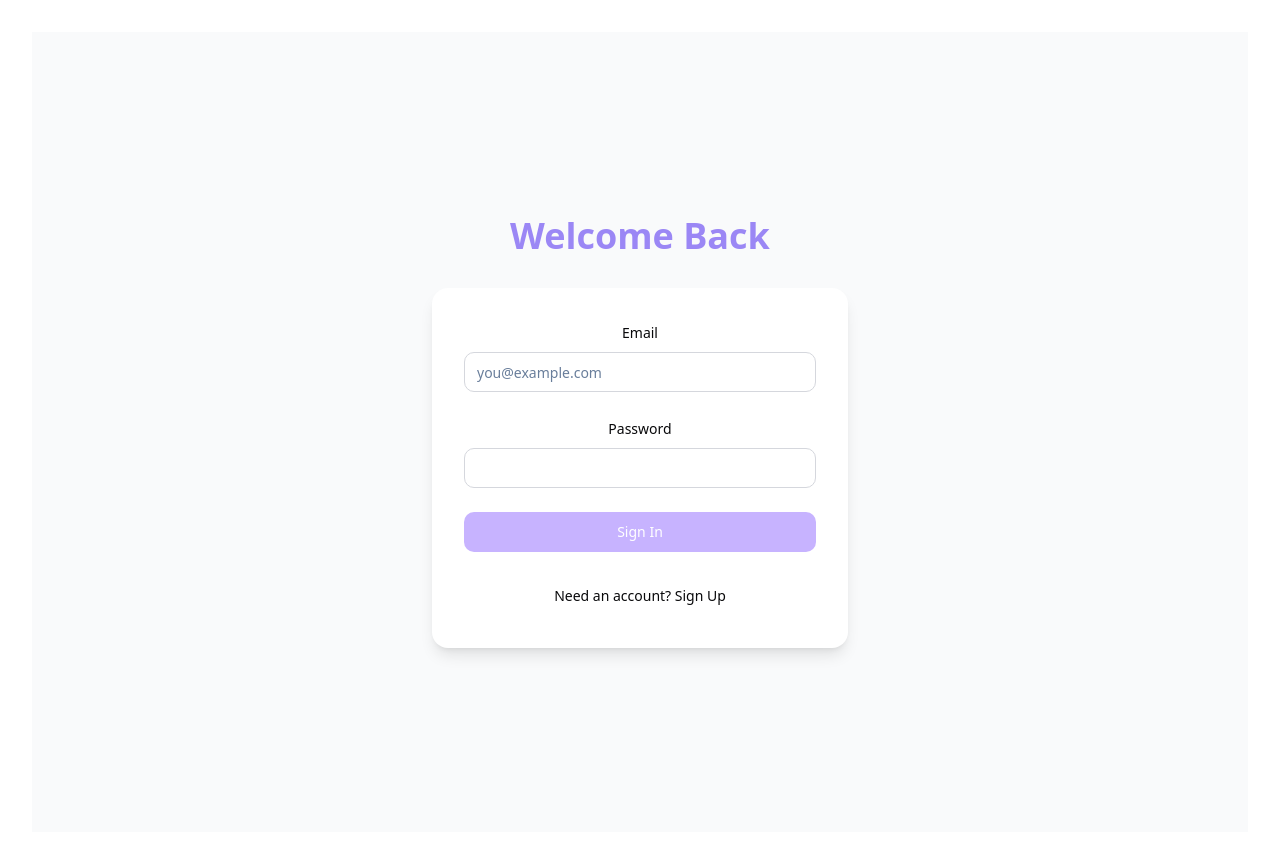
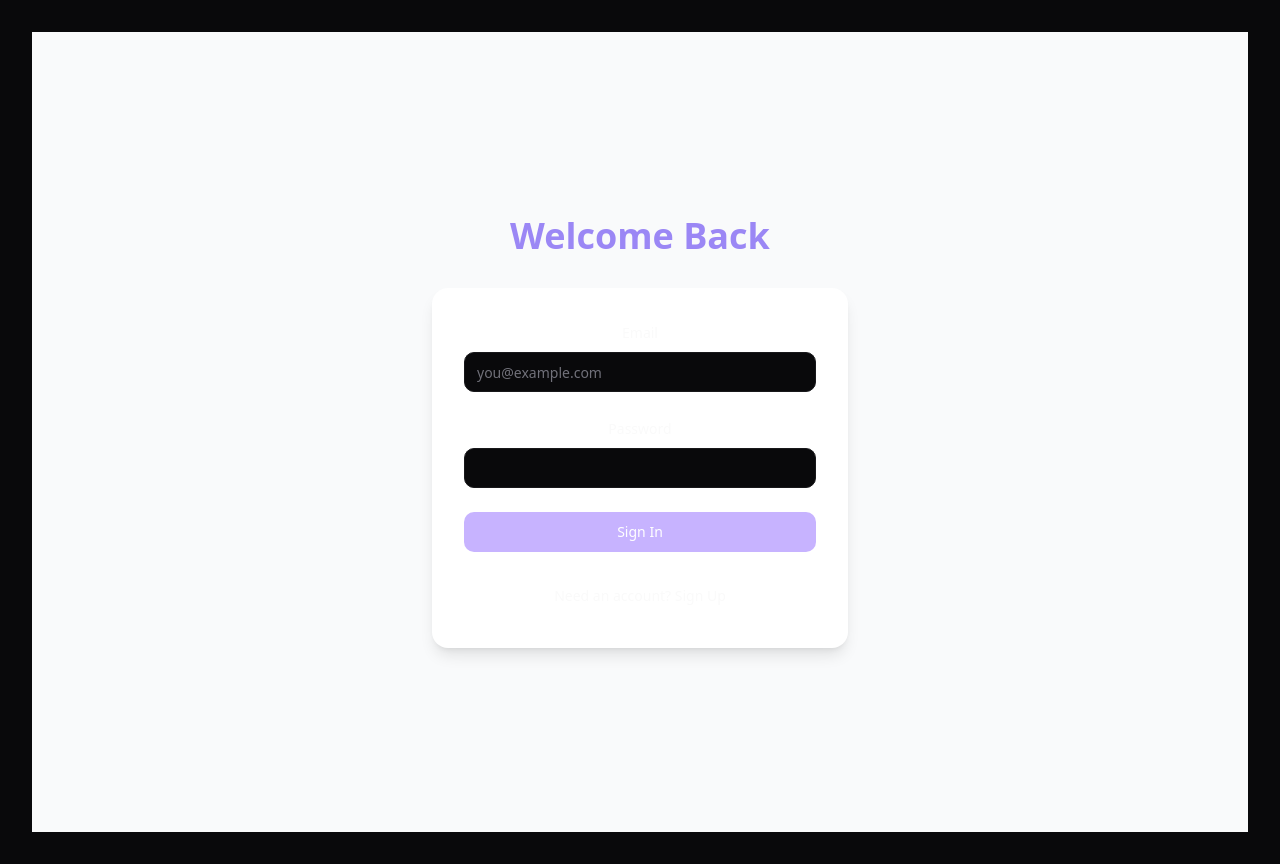
Before and after one commit to niteshverma04/meta-desk-connect-space, a React (Vite) app: page /login in a window 1280 px wide. Built offline with nearby package versions, Linux system fonts and the light colour scheme.

Commit message:
Set dark background
Sets the background color of the web application to a dark theme.

```diff
--- a/src/index.css
+++ b/src/index.css
@@ -1,43 +1,29 @@
-
 @tailwind base;
 @tailwind components;
 @tailwind utilities;
 
 @layer base {
   :root {
-    --background: 0 0% 100%;
-    --foreground: 240 10% 3.9%;
-    --card: 0 0% 100%;
-    --card-foreground: 240 10% 3.9%;
-    --popover: 0 0% 100%;
-    --popover-foreground: 240 10% 3.9%;
-
+    --background: 240 10% 3.9%; /* Dark background */
+    --foreground: 0 0% 98%; /* Light text color */
+    --card: 240 10% 3.9%;
+    --card-foreground: 0 0% 98%;
+    --popover: 240 10% 3.9%;
+    --popover-foreground: 0 0% 98%;
     --primary: 256 100% 85%; /* modern purple */
     --primary-foreground: 0 0% 100%;
     --secondary: 222 14% 93%;
     --secondary-foreground: 240 10% 3.9%;
-
-    --muted: 222 14% 93%;
-    --muted-foreground: 215 20.2% 51.1%;
-    --accent: 210 100% 98%;
-    --accent-foreground: 256 100% 47%;
-
+    --muted: 240 5.9% 10%;
+    --muted-foreground: 240 3.8% 46.1%;
+    --accent: 240 5.9% 10%;
+    --accent-foreground: 0 0% 95.9%;
     --destructive: 0 72% 51%;
     --destructive-foreground: 0 0% 100%;
-
-    --border: 223 10% 85%;
-    --input: 223 10% 85%;
+    --border: 240 5.9% 10%;
+    --input: 240 5.9% 10%;
     --ring: 256 100% 75%;
     --radius: 0.75rem;
-
-    --sidebar-background: 0 0% 98%;
-    --sidebar-foreground: 240 5.3% 26.1%;
-    --sidebar-primary: 256 100% 70%;
-    --sidebar-primary-foreground: 0 0% 100%;
-    --sidebar-accent: 245 90% 92%;
-    --sidebar-accent-foreground: 240 5.9% 10%;
-    --sidebar-border: 221 13% 91%;
-    --sidebar-ring: 256 100% 75%;
   }
 
   * {
--- a/src/pages/Index.tsx
+++ b/src/pages/Index.tsx
@@ -5,7 +5,7 @@ import Footer from "@/components/Footer";
 
 const Index = () => {
   return (
-    <div className="min-h-screen bg-white flex flex-col">
+    <div className="min-h-screen bg-background text-foreground flex flex-col dark:bg-background dark:text-foreground">
       <Navbar />
       <main className="flex-grow">
         <HeroSection />
--- a/tailwind.config.ts
+++ b/tailwind.config.ts
@@ -2,6 +2,7 @@
 import type { Config } from "tailwindcss";
 
 export default {
+  darkMode: ["class"],
   content: [
     "./pages/**/*.{ts,tsx}",
     "./components/**/*.{ts,tsx}",
@@ -19,38 +20,38 @@ export default {
     },
     extend: {
       colors: {
-        border: 'hsl(var(--border))',
-        input: 'hsl(var(--input))',
-        ring: 'hsl(var(--ring))',
-        background: 'hsl(var(--background))',
-        foreground: 'hsl(var(--foreground))',
+        border: "hsl(var(--border))",
+        input: "hsl(var(--input))",
+        ring: "hsl(var(--ring))",
+        background: "hsl(var(--background))",
+        foreground: "hsl(var(--foreground))",
         primary: {
-          DEFAULT: 'hsl(var(--primary))',
-          foreground: 'hsl(var(--primary-foreground))',
+          DEFAULT: "hsl(var(--primary))",
+          foreground: "hsl(var(--primary-foreground))",
         },
         secondary: {
-          DEFAULT: 'hsl(var(--secondary))',
-          foreground: 'hsl(var(--secondary-foreground))',
+          DEFAULT: "hsl(var(--secondary))",
+          foreground: "hsl(var(--secondary-foreground))",
         },
         destructive: {
-          DEFAULT: 'hsl(var(--destructive))',
-          foreground: 'hsl(var(--destructive-foreground))',
+          DEFAULT: "hsl(var(--destructive))",
+          foreground: "hsl(var(--destructive-foreground))",
         },
         muted: {
-          DEFAULT: 'hsl(var(--muted))',
-          foreground: 'hsl(var(--muted-foreground))',
+          DEFAULT: "hsl(var(--muted))",
+          foreground: "hsl(var(--muted-foreground))",
         },
         accent: {
-          DEFAULT: 'hsl(var(--accent))',
-          foreground: 'hsl(var(--accent-foreground))',
+          DEFAULT: "hsl(var(--accent))",
+          foreground: "hsl(var(--accent-foreground))",
         },
         popover: {
-          DEFAULT: 'hsl(var(--popover))',
-          foreground: 'hsl(var(--popover-foreground))',
+          DEFAULT: "hsl(var(--popover))",
+          foreground: "hsl(var(--popover-foreground))",
         },
         card: {
-          DEFAULT: 'hsl(var(--card))',
-          foreground: 'hsl(var(--card-foreground))',
+          DEFAULT: "hsl(var(--card))",
+          foreground: "hsl(var(--card-foreground))",
         },
         metadesk: {
           purple: '#9b87f5',
@@ -62,42 +63,25 @@ export default {
         },
       },
       borderRadius: {
-        lg: 'var(--radius)',
-        md: 'calc(var(--radius) - 2px)',
-        sm: 'calc(var(--radius) - 4px)'
+        lg: "var(--radius)",
+        md: "calc(var(--radius) - 2px)",
+        sm: "calc(var(--radius) - 4px)",
       },
       keyframes: {
-        'accordion-down': {
-          from: { height: '0' },
-          to: { height: 'var(--radix-accordion-content-height)' }
+        "accordion-down": {
+          from: { height: "0" },
+          to: { height: "var(--radix-accordion-content-height)" },
         },
-        'accordion-up': {
-          from: { height: 'var(--radix-accordion-content-height)' },
-          to: { height: '0' }
+        "accordion-up": {
+          from: { height: "var(--radix-accordion-content-height)" },
+          to: { height: "0" },
         },
-        'float': {
-          '0%, 100%': { transform: 'translateY(0)' },
-          '50%': { transform: 'translateY(-10px)' },
-        },
-        'rotate-slow': {
-          '0%': { transform: 'rotate(0deg)' },
-          '100%': { transform: 'rotate(360deg)' },
-        },
-        'pulse-soft': {
-          '0%, 100%': { opacity: 1 },
-          '50%': { opacity: 0.8 },
-        }
       },
       animation: {
-        'accordion-down': 'accordion-down 0.2s ease-out',
-        'accordion-up': 'accordion-up 0.2s ease-out',
-        'float': 'float 6s ease-in-out infinite',
-        'float-slow': 'float 8s ease-in-out infinite',
-        'float-slower': 'float 10s ease-in-out infinite',
-        'rotate-slow': 'rotate-slow 15s linear infinite',
-        'pulse-soft': 'pulse-soft 3s ease-in-out infinite',
-      }
-    }
+        "accordion-down": "accordion-down 0.2s ease-out",
+        "accordion-up": "accordion-up 0.2s ease-out",
+      },
+    },
   },
   plugins: [require("tailwindcss-animate")],
 } satisfies Config;
```
